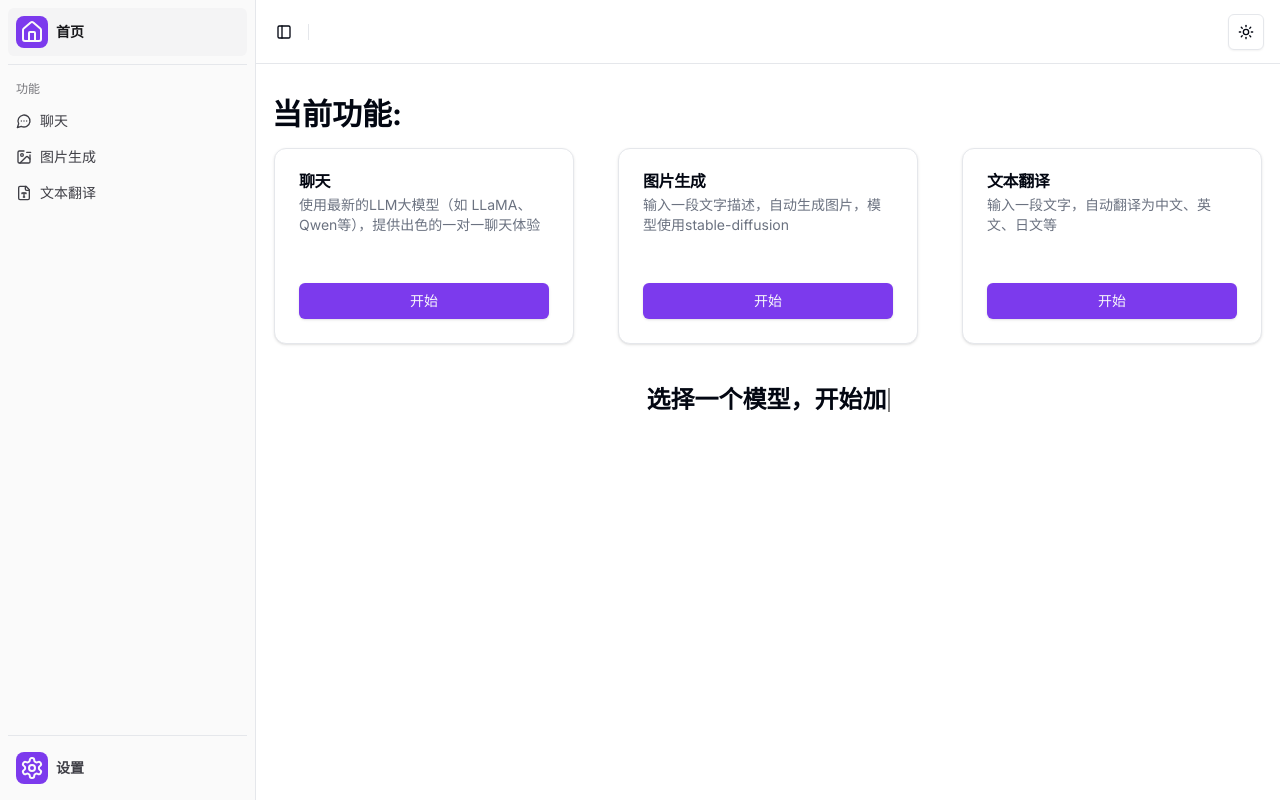
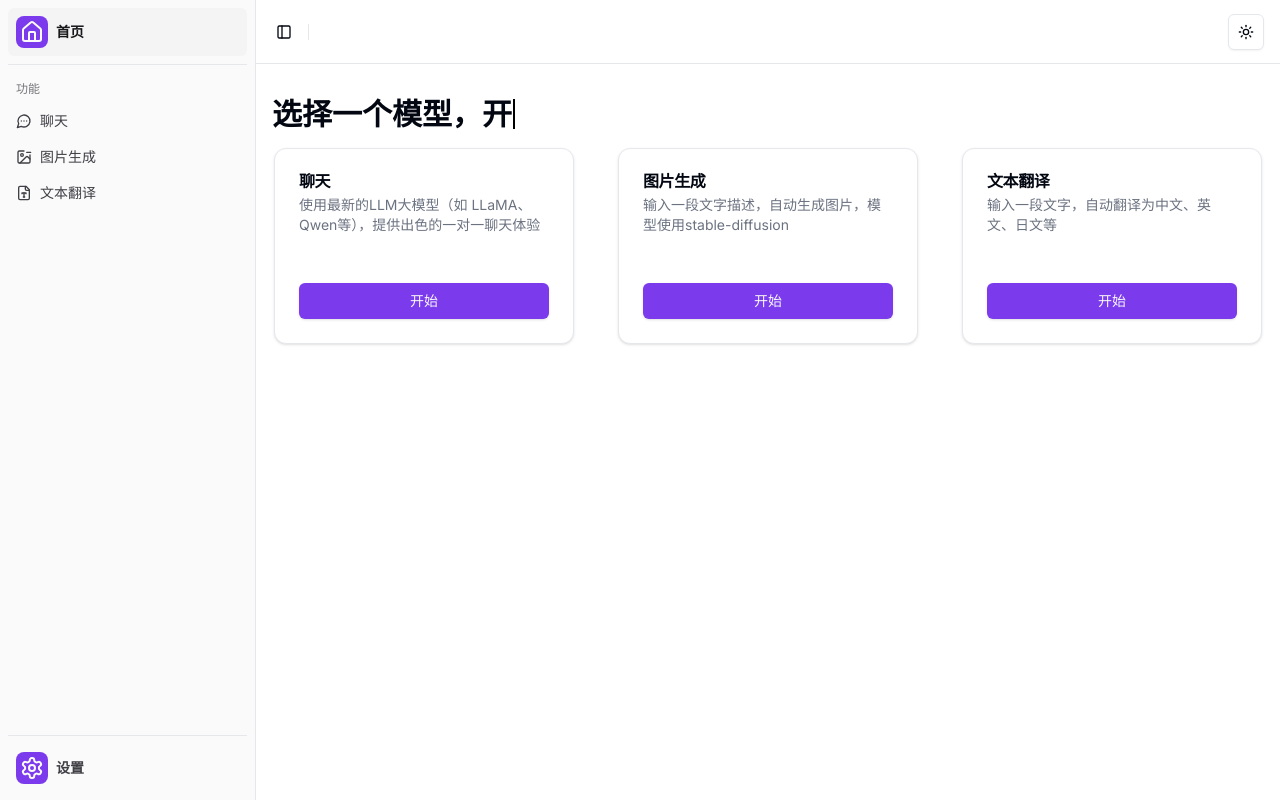
Before and after one commit to wuyangwang/my-chat-web, a Next.js app: page / in a window 1280 px wide. Built offline with nearby package versions, Linux system fonts and the light colour scheme.

Commit message:
feat: update

```diff
--- a/app/page.js
+++ b/app/page.js
@@ -5,12 +5,9 @@ export default function Home() {
 	return (
 		<div className='p-4 h-full justify-center'>
 			<div className='my-4 text-center md:text-left text-foreground text-3xl font-bold'>
-				当前功能:
+				<TextWriter text={'选择一个模型，开始聊天！'} delay={0.2} loop />
 			</div>
 			<ModelToolList />
-			<div className='text-center mt-10 text-2xl font-bold'>
-				<TextWriter text={'选择一个模型，开始加速吧！'} delay={0.2} loop />
-			</div>
 		</div>
 	)
 }
```
